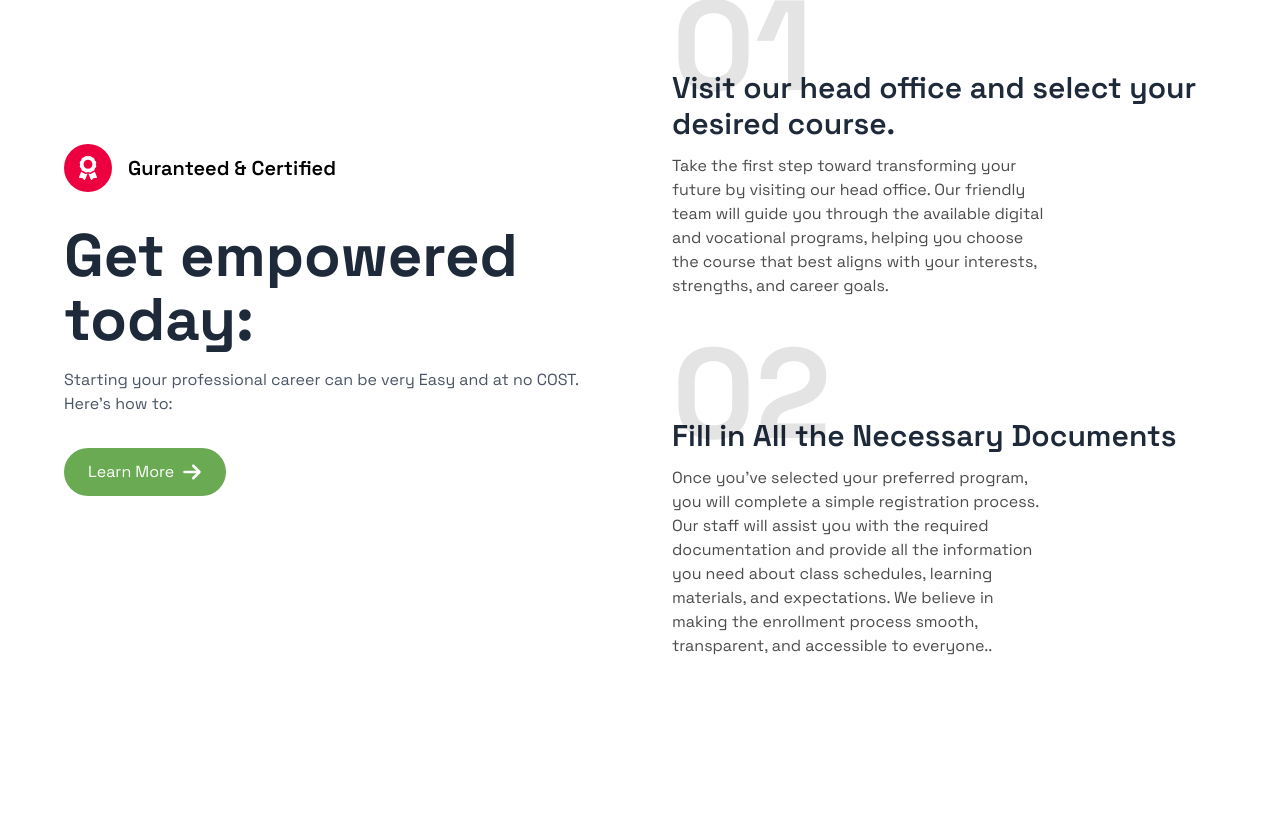
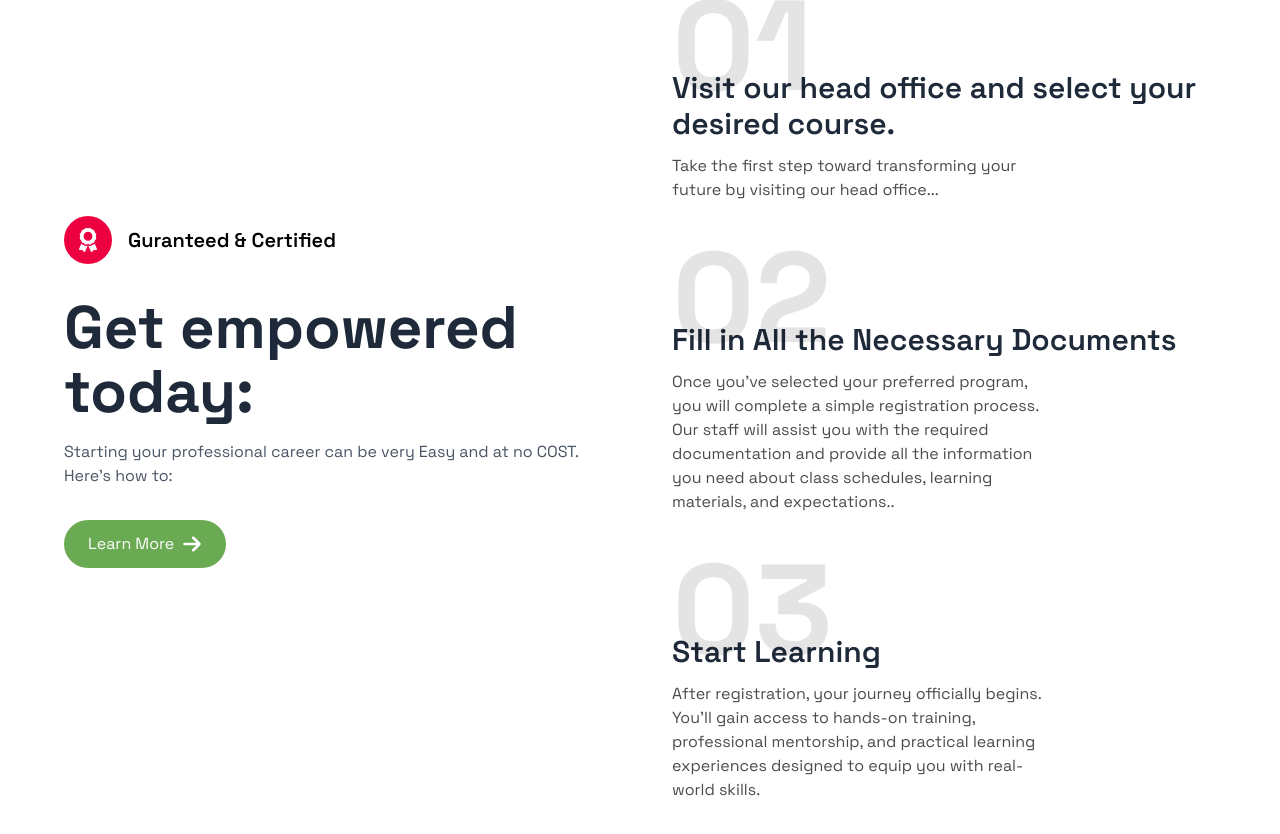
Before and after one commit to Gospellinx/Successway-digital, a Next.js app: page / in a window 1280 px wide. Shown: the part 882-1716 px from the top of the page. Before the commit the page ends 1604 px from the top, so only its background shows below. Built offline with nearby package versions, Linux system fonts and the light colour scheme.

Commit message:
About Section Design Complete

```diff
--- a/components/Home/About/About.tsx
+++ b/components/Home/About/About.tsx
@@ -28,14 +28,21 @@ const About = () => {
                 <h1 className='text-7xl lg:text-9xl font-bold text-black opacity-10'>01</h1>
                 <div className='-mt-10'>
                     <h1 className='text-xl md:text-2xl lg:text-3xl font-semibold text-gray-800 mb-3'>Visit our head office and select your desired course.</h1>
-                    <p className='width-[100%] lg:w-[70%] text-base text-black opacity-70'>Take the first step toward transforming your future by visiting our head office. Our friendly team will guide you through the available digital and vocational programs, helping you choose the course that best aligns with your interests, strengths, and career goals.</p>
+                    <p className='width-[100%] lg:w-[70%] text-base text-black opacity-70'>Take the first step toward transforming your future by visiting our head office...</p>
                 </div>
             </div>
             <div className='mt-8 w-full'>
                 <h1 className='text-7xl lg:text-9xl font-bold text-black opacity-10'>02</h1>
                 <div className='-mt-10'>
                     <h1 className='text-xl md:text-2xl lg:text-3xl font-semibold text-gray-800 mb-3'>Fill in All the Necessary Documents</h1>
-                    <p className='width-[100%] lg:w-[70%] text-base text-black opacity-70'>Once you’ve selected your preferred program, you will complete a simple registration process. Our staff will assist you with the required documentation and provide all the information you need about class schedules, learning materials, and expectations. We believe in making the enrollment process smooth, transparent, and accessible to everyone..</p>
+                    <p className='width-[100%] lg:w-[70%] text-base text-black opacity-70'>Once you’ve selected your preferred program, you will complete a simple registration process. Our staff will assist you with the required documentation and provide all the information you need about class schedules, learning materials, and expectations..</p>
+                </div>
+            </div>
+            <div className='mt-8 w-full'>
+                <h1 className='text-7xl lg:text-9xl font-bold text-black opacity-10'>03</h1>
+                <div className='-mt-10'>
+                    <h1 className='text-xl md:text-2xl lg:text-3xl font-semibold text-gray-800 mb-3'>Start Learning</h1>
+                    <p className='width-[100%] lg:w-[70%] text-base text-black opacity-70'>After registration, your journey officially begins. You’ll gain access to hands-on training, professional mentorship, and practical learning experiences designed to equip you with real-world skills.</p>
                 </div>
             </div>
         </div>
```
